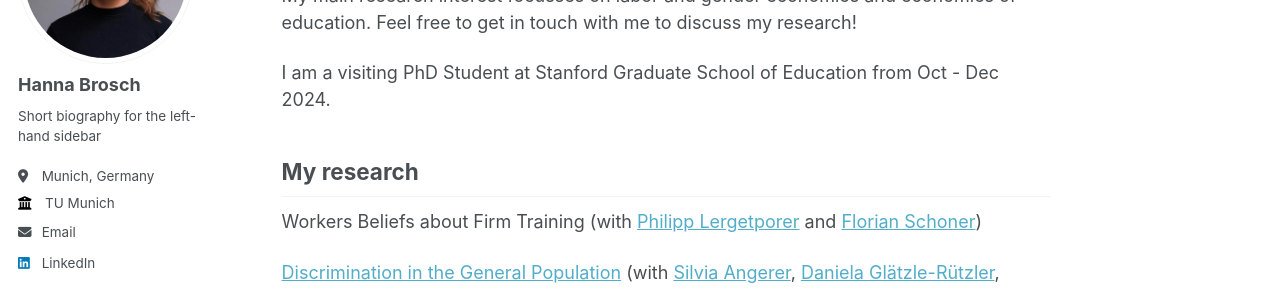
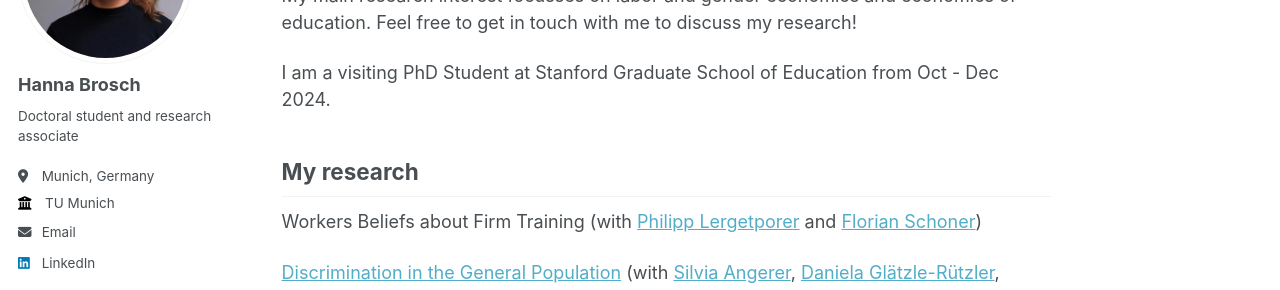
Before and after one commit to HannaBrosch/hannabrosch.github.io, a Jekyll site: the page built from _pages/about.md, in a window 1280 px wide. Shown: the part 217-507 px from the top of the page. Built offline with Jekyll 4.4.1, drawn with Linux system fonts in a browser that asks for light colours.

Commit message:
Update _config.yml

```diff
--- a/_config.yml
+++ b/_config.yml
@@ -24,7 +24,7 @@ author:
   avatar           : "hannabrosch.jpg"
   name             : "Hanna Brosch"
   pronouns         : # example: "she/her"
-  bio              : "Short biography for the left-hand sidebar"
+  bio              : "Doctoral student and research associate"
   location         : "Munich, Germany"
   employer         : "TU Munich"
   uri              : # URL
```
